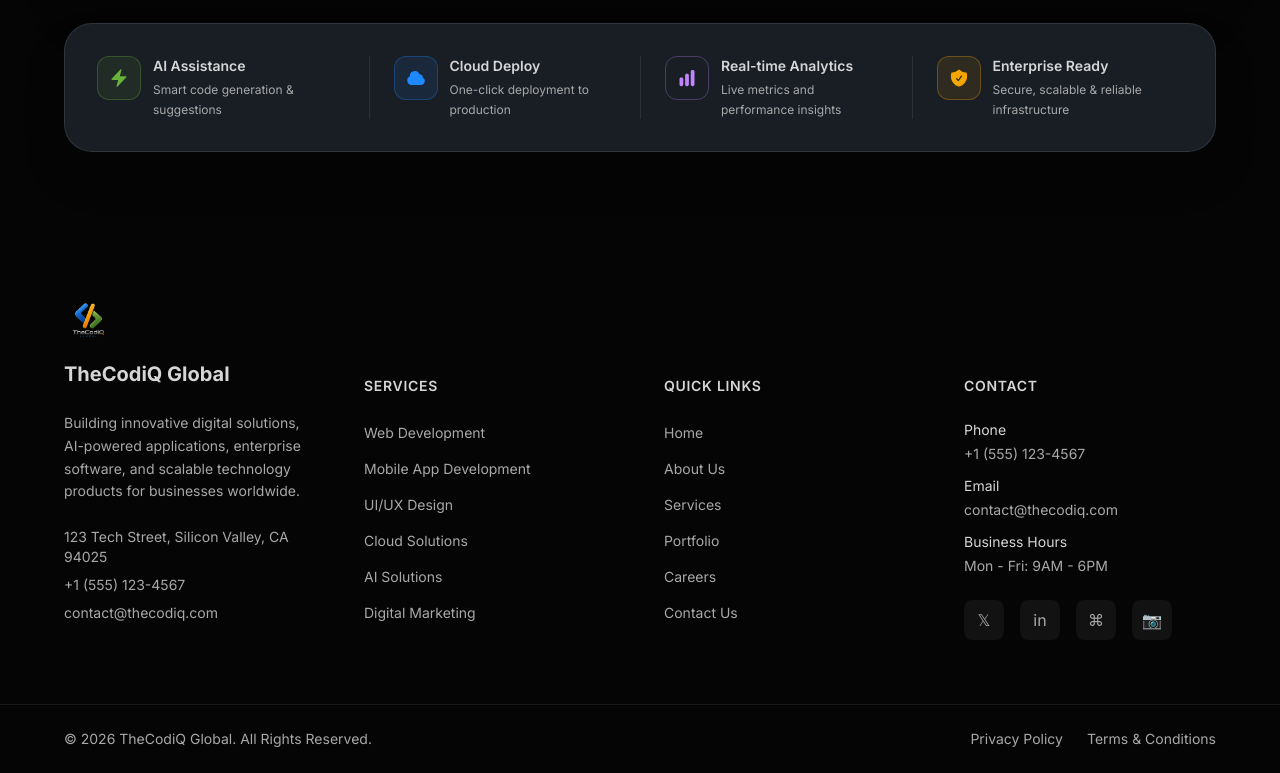
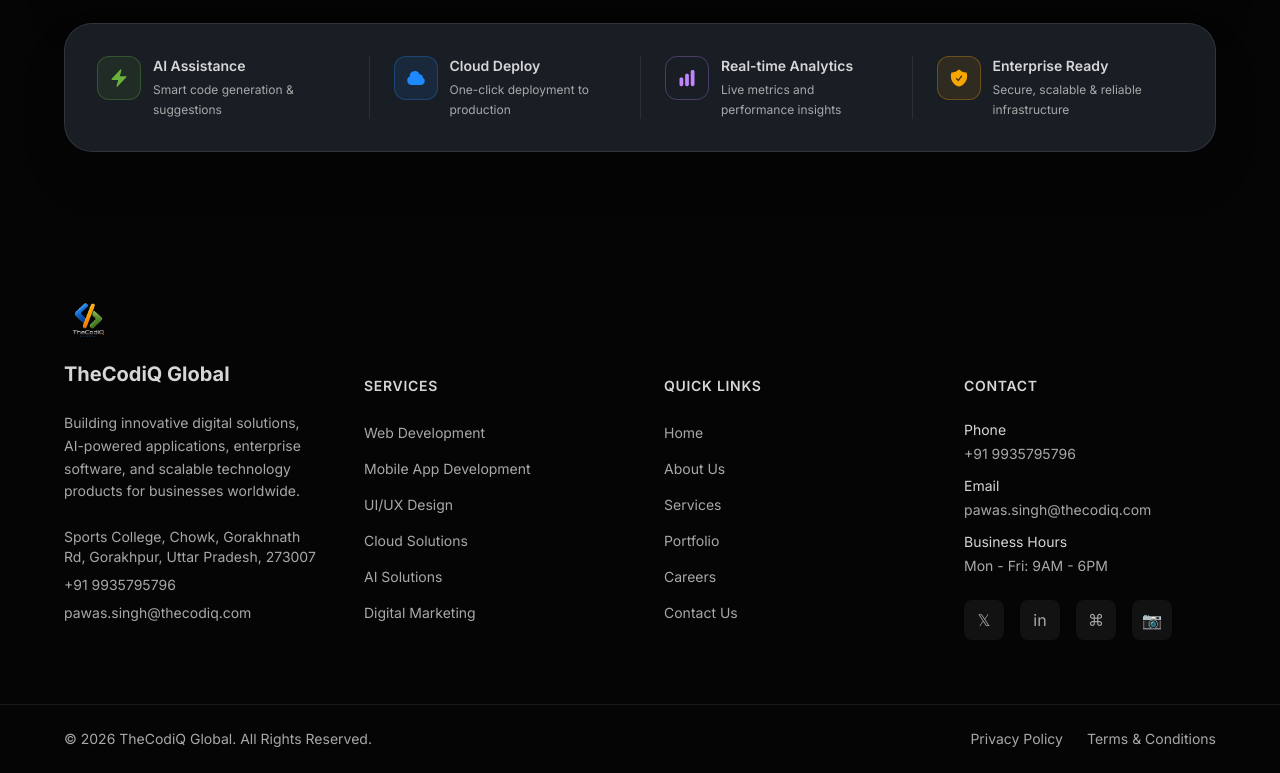
Before and after one commit to tcq-pawas/TheCodiq, a Next.js app: page / in a window 1280 px wide. Shown: the part 5103-5876 px from the top of the page. Built offline with nearby package versions, Linux system fonts and the light colour scheme.

Commit message:
update all pages

```diff
--- a/src/app/contact/ContactSection.tsx
+++ b/src/app/contact/ContactSection.tsx
@@ -18,8 +18,8 @@
 
 import { CONTACT_INFO } from "@/lib/constants";
 
-const mapSrc =
-  "https://www.google.com/maps/embed?pb=!1m18!1m12!1m3!1d3561.308113742979!2d83.37288567453193!3d26.798316264999027!2m3!1f0!2f0!3f0!3m2!1i1024!2i768!4f13.1!3m3!1m2!1s0x399145b795d2cae9%3A0x98b3202d1e49fd25!2sHeyDay%20Realty%20Private%20Limited!5e0!3m2!1sen!2sin!4v1783511426153!5m2!1sen!2sin";
+// const mapSrc =
+//   "https://www.google.com/maps/embed?pb=!1m18!1m12!1m3!1d3561.308113742979!2d83.37288567453193!3d26.798316264999027!2m3!1f0!2f0!3f0!3m2!1i1024!2i768!4f13.1!3m3!1m2!1s0x399145b795d2cae9%3A0x98b3202d1e49fd25!2sHeyDay%20Realty%20Private%20Limited!5e0!3m2!1sen!2sin!4v1783511426153!5m2!1sen!2sin";
 
 type FormState = {
   name: string;
@@ -56,7 +56,7 @@
     {
       label: "Office",
       value: CONTACT_INFO.address,
-      href: "https://www.google.com/maps/search/?api=1&query=HeyDay%20Realty%20Private%20Limited",
+      // href: "https://www.google.com/maps/search/?api=1&query=HeyDay%20Realty%20Private%20Limited",
       icon: MapPin,
       external: true,
     },
@@ -264,7 +264,7 @@
             })}
           </div>
 
-          <div className="mt-6 overflow-hidden rounded-lg border border-primary/20 bg-white/[0.035]">
+          {/* <div className="mt-6 overflow-hidden rounded-lg border border-primary/20 bg-white/[0.035]">
             <iframe
               src={mapSrc}
               title="HeyDay Realty Private Limited Location"
@@ -274,7 +274,7 @@
               loading="lazy"
               referrerPolicy="strict-origin-when-cross-origin"
             />
-          </div>
+          </div> */}
         </aside>
       </div>
     </section>
--- a/src/app/contact/page.tsx
+++ b/src/app/contact/page.tsx
@@ -46,8 +46,8 @@
             "@type": "LocalBusiness",
             name: "TheCodiQ Global",
             image: "https://thecodiq.com/logo/logo.png",
-            telephone: "+1 (555) 123-4567",
-            email: "contact@thecodiq.com",
+            telephone: "+91 9935795796",
+            email: "pawas.singh@thecodiq.com",
             address: {
               "@type": "PostalAddress",
               addressLocality: "Gorakhpur",
--- a/src/app/layout.tsx
+++ b/src/app/layout.tsx
@@ -71,9 +71,9 @@
               ],
               contactPoint: {
                 "@type": "ContactPoint",
-                telephone: "+1 (555) 123-4567",
+                telephone: "+91 9935795796",
                 contactType: "customer service",
-                email: "contact@thecodiq.com",
+                email: "pawas.singh@thecodiq.com",
               },
             }),
           }}
--- a/src/app/page.tsx
+++ b/src/app/page.tsx
@@ -82,8 +82,8 @@
             "@type": "LocalBusiness",
             name: "TheCodiQ Global",
             image: "https://thecodiq.com/logo/logo.png",
-            telephone: "+1 (555) 123-4567",
-            email: "contact@thecodiq.com",
+            telephone: "+91 9935795796",
+            email: "pawas.singh@thecodiq.com",
             address: {
               "@type": "PostalAddress",
               addressLocality: "Gorakhpur",
--- a/src/components/layout/Footer.tsx
+++ b/src/components/layout/Footer.tsx
@@ -221,9 +221,9 @@
               Building innovative digital solutions, AI-powered applications, enterprise software, and scalable technology products for businesses worldwide.
             </p>
             <div className="space-y-2 text-sm text-secondary-text">
-              <p>123 Tech Street, Silicon Valley, CA 94025</p>
-              <p>+1 (555) 123-4567</p>
-              <p>contact@thecodiq.com</p>
+              <p>Sports College, Chowk, Gorakhnath Rd, Gorakhpur, Uttar Pradesh, 273007</p>
+              <p>+91 9935795796</p>
+              <p>pawas.singh@thecodiq.com</p>
             </div>
           </div>
 
@@ -307,11 +307,11 @@
             <ul className="space-y-3">
               <li className="text-sm text-secondary-text">
                 <span className="block text-silver-primary mb-1">Phone</span>
-                +1 (555) 123-4567
+                +91 9935795796
               </li>
               <li className="text-sm text-secondary-text">
                 <span className="block text-silver-primary mb-1">Email</span>
-                contact@thecodiq.com
+                pawas.singh@thecodiq.com
               </li>
               <li className="text-sm text-secondary-text">
                 <span className="block text-silver-primary mb-1">Business Hours</span>
--- a/src/lib/constants.ts
+++ b/src/lib/constants.ts
@@ -20,9 +20,9 @@
 ];
 
 export const CONTACT_INFO = {
-  email: "contact@thecodiq.com",
-  phone: "+1 (555) 123-4567",
-  address: "123 Tech Street, Silicon Valley, CA 94025",
+  email: "pawas.singh@thecodiq.com",
+  phone: "+91 9935795796",
+  address: "Sports College, Chowk, Gorakhnath Rd, Gorakhpur, Uttar Pradesh, 273007",
 };
 
 export const TECH_STACK = [
```
Also changed, not shown: 1 other file (tests, documents, lock files or other folders).
